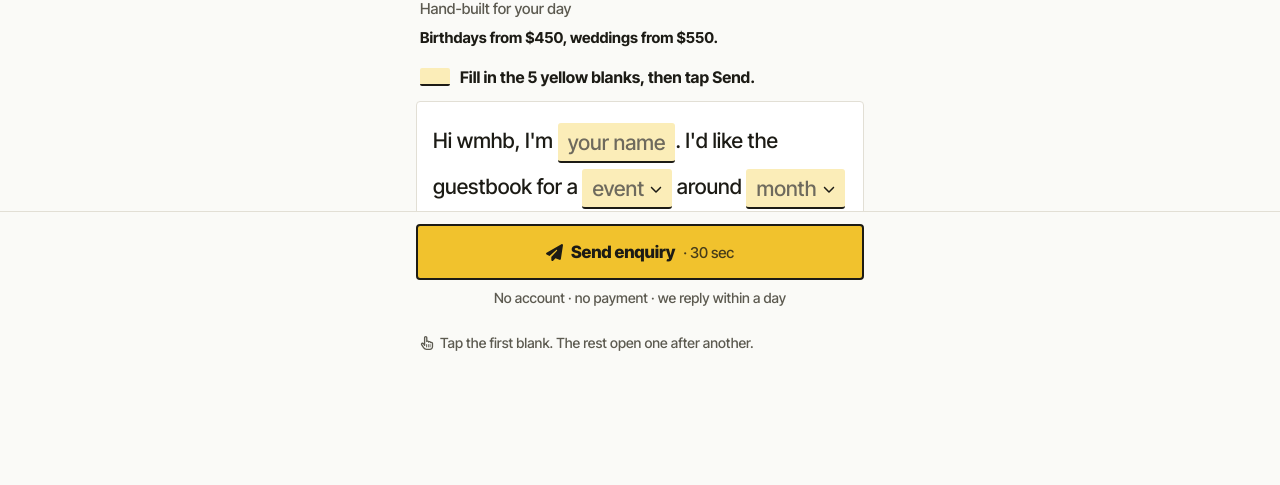
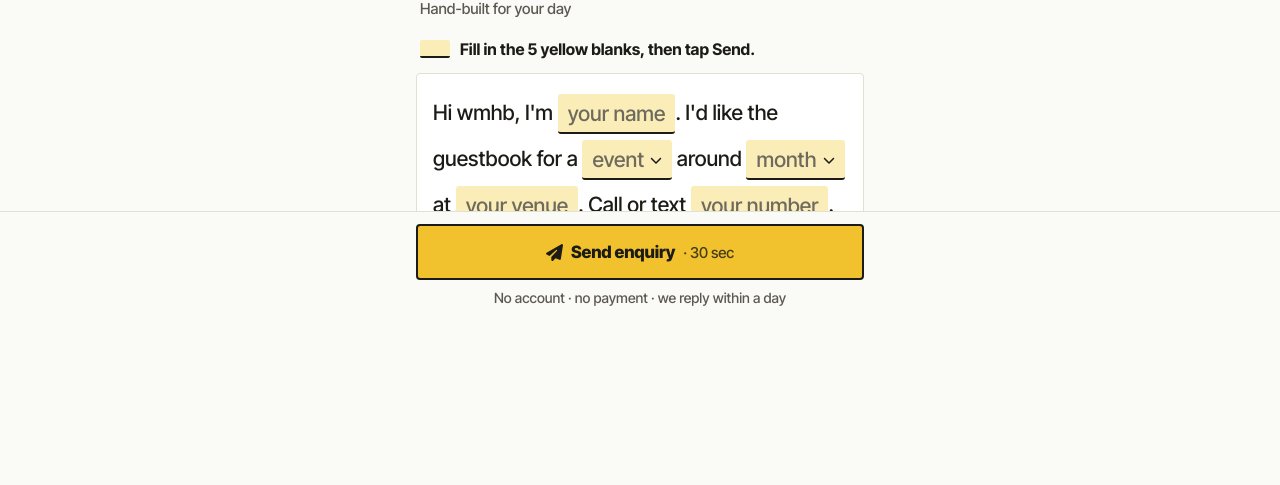
Before and after one commit to whatmyhusbandbuilds/enquire, a plain HTML site: page docs/index.html in a window 1280 px wide. Shown: the part 464-949 px from the top of the page. After the commit the page ends 920 px from the top, so only its background shows below. Drawn offline with Linux system fonts and the light colour scheme.

Commit message:
Take the price line out again
Co-Authored-By: Claude Opus 5.5 <noreply@anthropic.com>

```diff
--- a/docs/index.html
+++ b/docs/index.html
@@ -85,7 +85,6 @@
       <section class="intro">
         <h1 class="intro-title">the video guestbook your guests pick&nbsp;up.</h1>
         <p class="intro-line">Hand-built for your day</p>
-        <p class="intro-prices">Birthdays from $450, weddings from $550.</p>
       </section>
     </div>
 
--- a/docs/styles.css
+++ b/docs/styles.css
@@ -147,7 +147,6 @@ body.is-failed .page { padding-bottom: calc(200px + var(--safe-bottom)); }
 .intro { padding: 16px 20px 0; }
 .intro-title { font-size: 30px; line-height: 0.98; font-weight: 900; letter-spacing: -0.03em; }
 .intro-line { margin-top: 8px; font-size: 15px; color: var(--ink-muted); }
-.intro-prices { margin-top: 6px; font-size: 15px; font-weight: 700; color: var(--ink); }
 
 /* "Fill in the 4 yellow blanks" line, with a small blank as the key */
 .blanks-hint {
```
